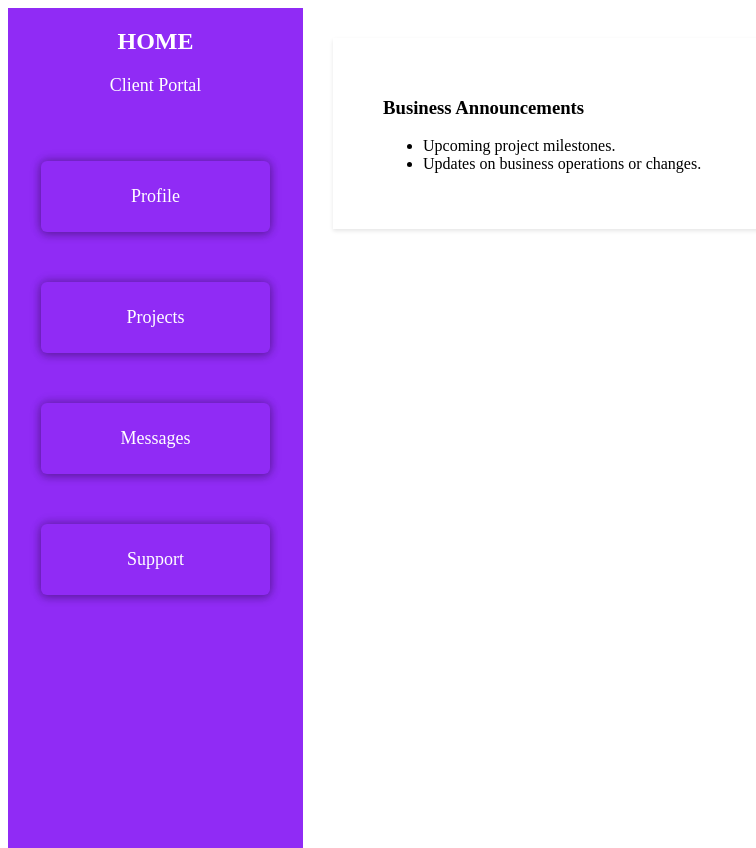
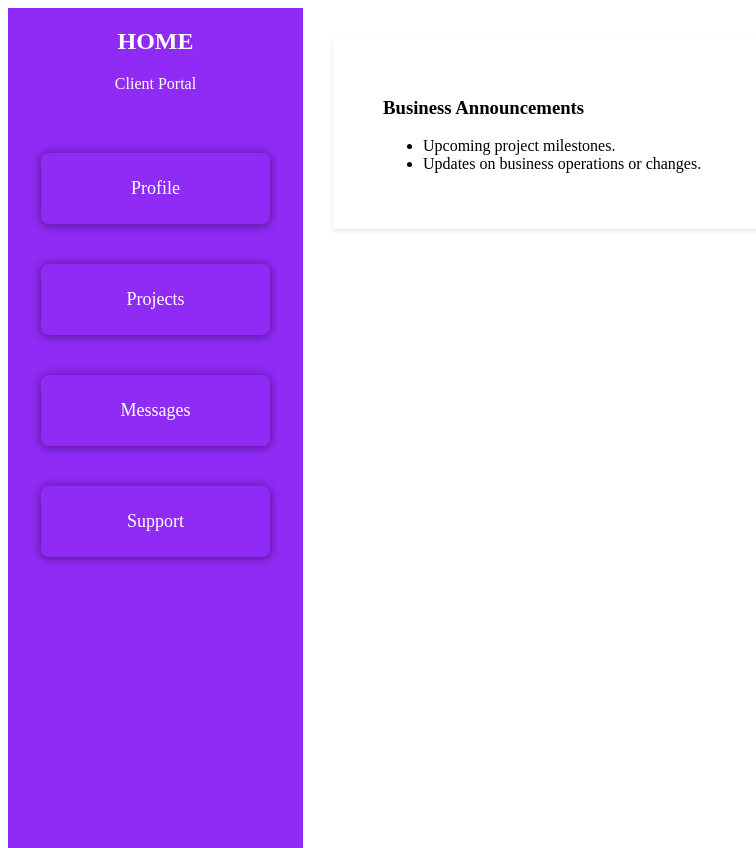
Before and after one commit to InvokeMe123/student_client_portal, a React (Create React App) app: page /client in a window 1280 px wide. Shown: the top 848 px of the page, without its empty margins (0-756 px from the left). Built offline with nearby package versions, Linux system fonts and the light colour scheme; no server answers; the database is empty.

Commit message:
updated messages

```diff
--- a/package.json
+++ b/package.json
@@ -3,6 +3,7 @@
   "version": "0.1.0",
   "private": true,
   "dependencies": {
+    "@fullcalendar/core": "^6.1.15",
     "@fullcalendar/daygrid": "^6.1.15",
     "@fullcalendar/interaction": "^6.1.15",
     "@fullcalendar/react": "^6.1.15",
--- a/src/components/ClientLandingPage.js
+++ b/src/components/ClientLandingPage.js
@@ -263,18 +263,19 @@ const styles = {
   portalName: {
     color: 'white',
     marginBottom: '40px',
-    fontSize: '18px',
+    fontSize: '16px',
     textAlign: 'center',
   },
   menuItem: {
     backgroundColor: '#902bf5',
     color: 'white',
     padding: '25px 0',
-    margin: '25px 0',
+    margin: '20px 0',
     width: '90%',
-    borderRadius: '6px',
+    borderRadius: '8px',
     textAlign: 'center',
     textDecoration: 'none',
+
     fontSize: '18px',
     display: 'block',
     boxShadow: '0 4px 8px rgba(0,0,0,0.2), 0 -4px 8px rgba(0,0,0,0.1), -4px 0 8px rgba(0,0,0,0.1), 4px 0 8px rgba(0,0,0,0.1)',
--- a/src/components/StudentLandingPage.js
+++ b/src/components/StudentLandingPage.js
@@ -11,15 +11,7 @@ import GroupCard from '../utils/groupCard';
 const ProfileComponent = ({ studentData, profileImage, setProfileImage }) => {
   const handleImageUpload = async (event) => {
     const file = event.target.files[0];
-
     if (!file) return;
-
-    // Check if the selected file is an image
-    const validImageTypes = ['image/jpeg', 'image/png', 'image/gif']; // You can add more image types if needed
-    if (!validImageTypes.includes(file.type)) {
-      alert("Please upload a valid image file (JPEG, PNG, or GIF).");
-      return;
-    }
 
     try {
       const storageRef = ref(storage, `profile_images/${file.name}`);
@@ -36,7 +28,6 @@ const ProfileComponent = ({ studentData, profileImage, setProfileImage }) => {
       console.error("Error uploading image:", error);
     }
   };
-
 
   return (
     <div style={styles.fullContent}>
@@ -274,7 +265,7 @@ const styles = {
   menuItem: {
     backgroundColor: '#902bf5',
     color: 'white',
-    padding: '20px 0',
+    padding: '25px 0',
     margin: '20px 0px',
     width: '90%',
     textAlign: 'center',
```
Also changed, not shown: 1 other file (tests, documents, lock files or other folders).
